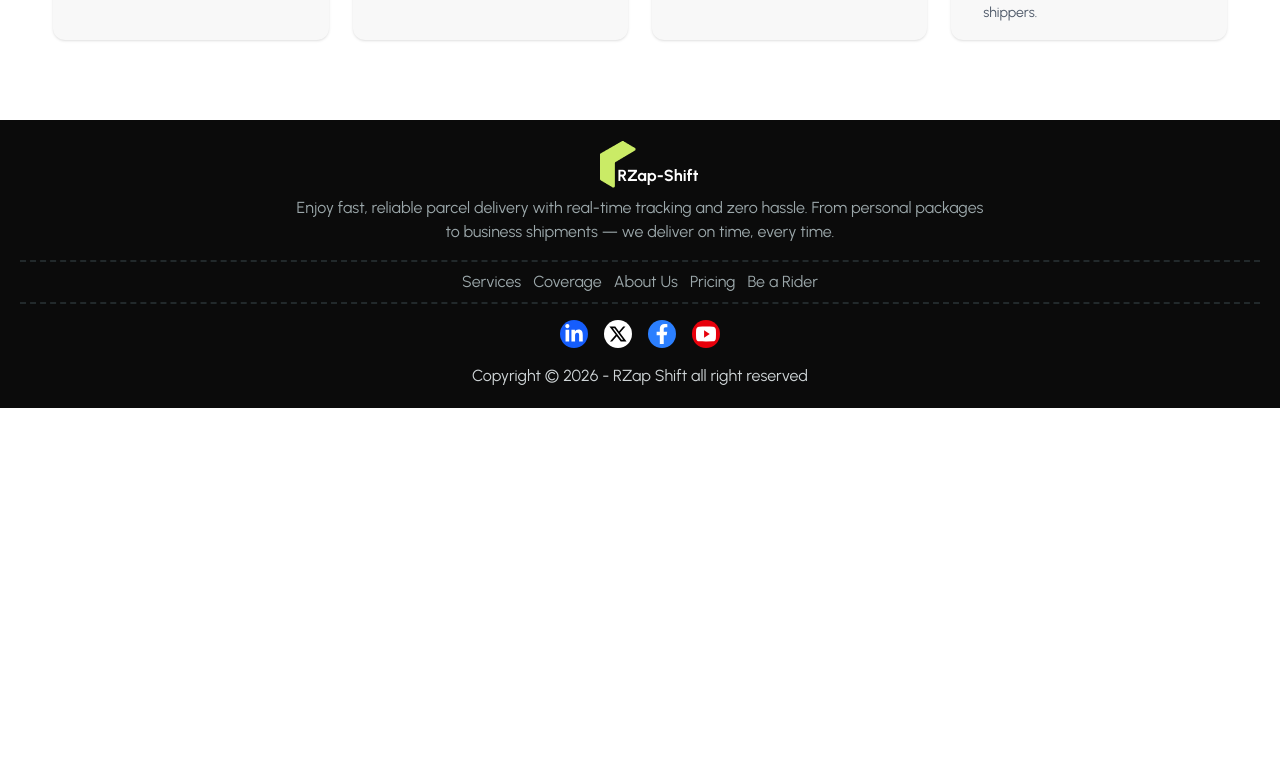
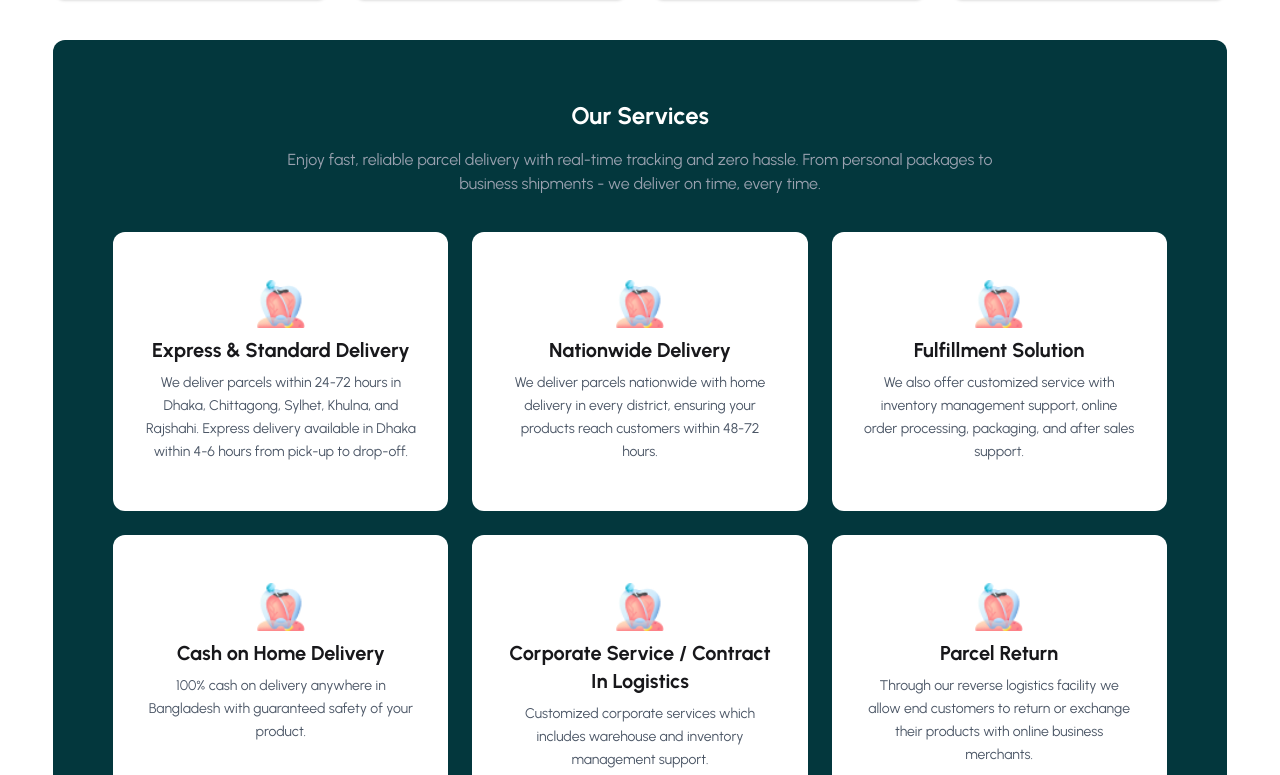
Before and after one commit to Misskhat/rzap-shift, a React (Vite) app: page / in a window 1280 px wide. Shown: the part 1065-1840 px from the top of the page. Before the commit the page ends 1473 px from the top, so only its background shows below. Built offline with nearby package versions, Linux system fonts and the light colour scheme.

Commit message:
Our service section added

```diff
--- a/src/pages/Home/Home/Home.jsx
+++ b/src/pages/Home/Home/Home.jsx
@@ -1,12 +1,14 @@
 import React from "react";
 import Banner from "../Banner/Banner";
 import HowItWorks from "../HowItWorks/HowItWorks";
+import OurServices from "../OurServices/OurServices";
 
 const Home = () => {
   return (
     <div>
       <Banner></Banner>
       <HowItWorks></HowItWorks>
+      <OurServices></OurServices>
     </div>
   );
 };
--- a/src/pages/Home/HowItWorks/HowItWorks.jsx
+++ b/src/pages/Home/HowItWorks/HowItWorks.jsx
@@ -31,7 +31,7 @@ const HowItWorks = () => {
   ];
 
   return (
-    <div className="md:my-20 my-10">
+    <div className=" my-10">
       <h3 className="text-secondary text-2xl font-bold">How It Works</h3>
       <div className="grid grid-cols-1 sm:grid-cols-2 md:grid-cols-4 gap-6 my-5">
         {works.map((work, idx) => (
--- /dev/null
+++ b/src/pages/Home/OurServices/OurServices.jsx
@@ -0,0 +1,64 @@
+import React from "react";
+import serviceIcon from "../../../assets/service.png";
+import ServiceCard from "./ServiceCard";
+
+const OurServices = () => {
+  const services = [
+    {
+      img: serviceIcon,
+      heading: "Express  & Standard Delivery",
+      description:
+        "We deliver parcels within 24-72 hours in Dhaka, Chittagong, Sylhet, Khulna, and Rajshahi. Express delivery available in Dhaka within 4-6 hours from pick-up to drop-off.",
+    },
+    {
+      img: serviceIcon,
+      heading: "Nationwide Delivery",
+      description:
+        "We deliver parcels nationwide with home delivery in every district, ensuring your products reach customers within 48-72 hours.",
+    },
+    {
+      img: serviceIcon,
+      heading: "Fulfillment Solution",
+      description:
+        "We also offer customized service with inventory management support, online order processing, packaging, and after sales support.",
+    },
+    {
+      img: serviceIcon,
+      heading: "Cash on Home Delivery",
+      description:
+        "100% cash on delivery anywhere in Bangladesh with guaranteed safety of your product.",
+    },
+    {
+      img: serviceIcon,
+      heading: "Corporate Service / Contract In Logistics",
+      description:
+        "Customized corporate services which includes warehouse and inventory management support.",
+    },
+    {
+      img: serviceIcon,
+      heading: "Parcel Return",
+      description:
+        "Through our reverse logistics facility we allow end customers to return or exchange their products with online business merchants.",
+    },
+  ];
+
+  return (
+    <div className="bg-secondary my-10 rounded-xl p-15">
+      <h2 className="text-white text-2xl text-center font-bold">
+        Our Services
+      </h2>
+      <p className="text-gray-400 text-center py-4">
+        Enjoy fast, reliable parcel delivery with real-time tracking and zero
+        hassle. From personal packages to <br /> business shipments - we deliver
+        on time, every time.
+      </p>
+      <div className="grid grid-cols-1 sm:grid-cols-2 md:grid-cols-3 gap-6 my-5">
+        {services.map((service, idx) => (
+          <ServiceCard key={idx} service={service}></ServiceCard>
+        ))}
+      </div>
+    </div>
+  );
+};
+
+export default OurServices;
--- /dev/null
+++ b/src/pages/Home/OurServices/ServiceCard.jsx
@@ -0,0 +1,16 @@
+import React from "react";
+
+const ServiceCard = ({ service }) => {
+  const { img, heading, description } = service;
+  return (
+    <div className="bg-white py-12 px-8 text-center rounded-xl flex flex-col gap-2">
+      <div className="flex items-center justify-center">
+        <img src={img} alt="serviceIcon" className="w-12 h-12" />
+      </div>
+      <h3 className="text-xl font-bold">{heading}</h3>
+      <p className="text-gray-600 text-sm leading-relaxed">{description}</p>
+    </div>
+  );
+};
+
+export default ServiceCard;
```
